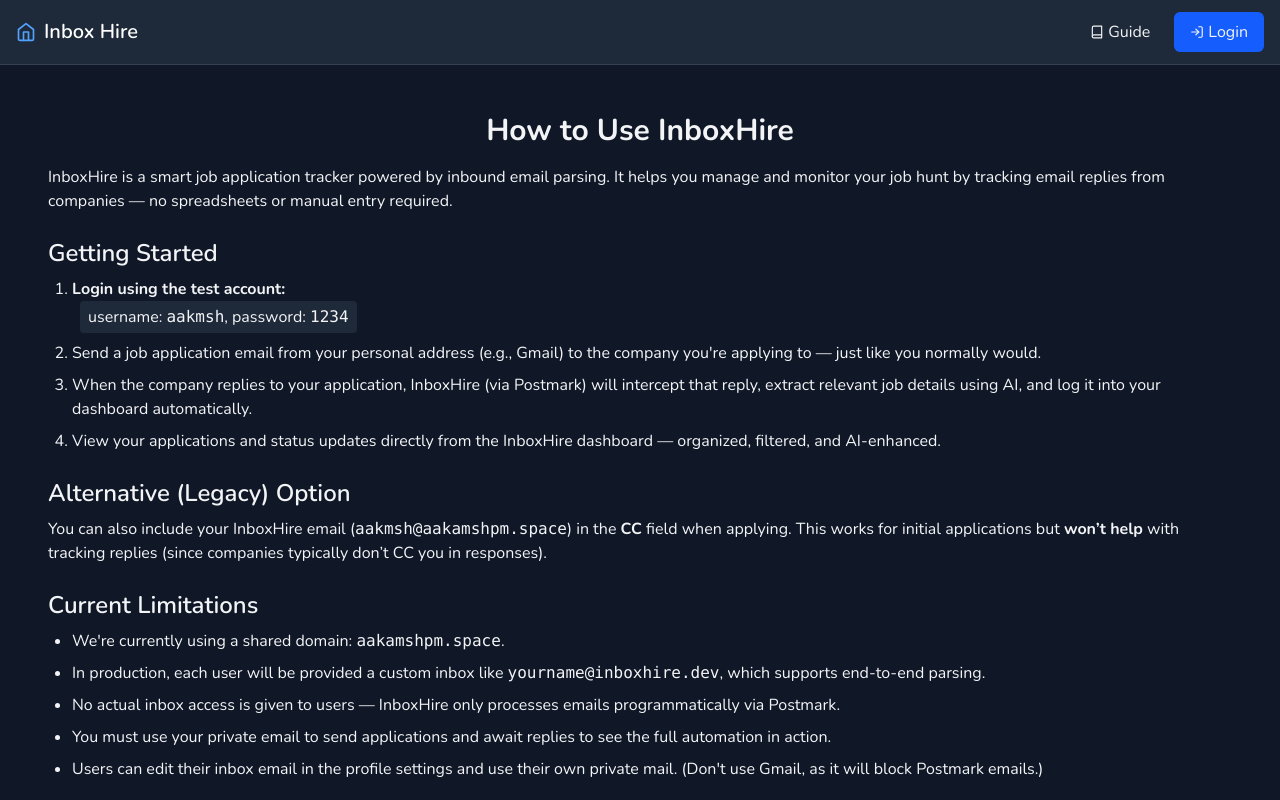
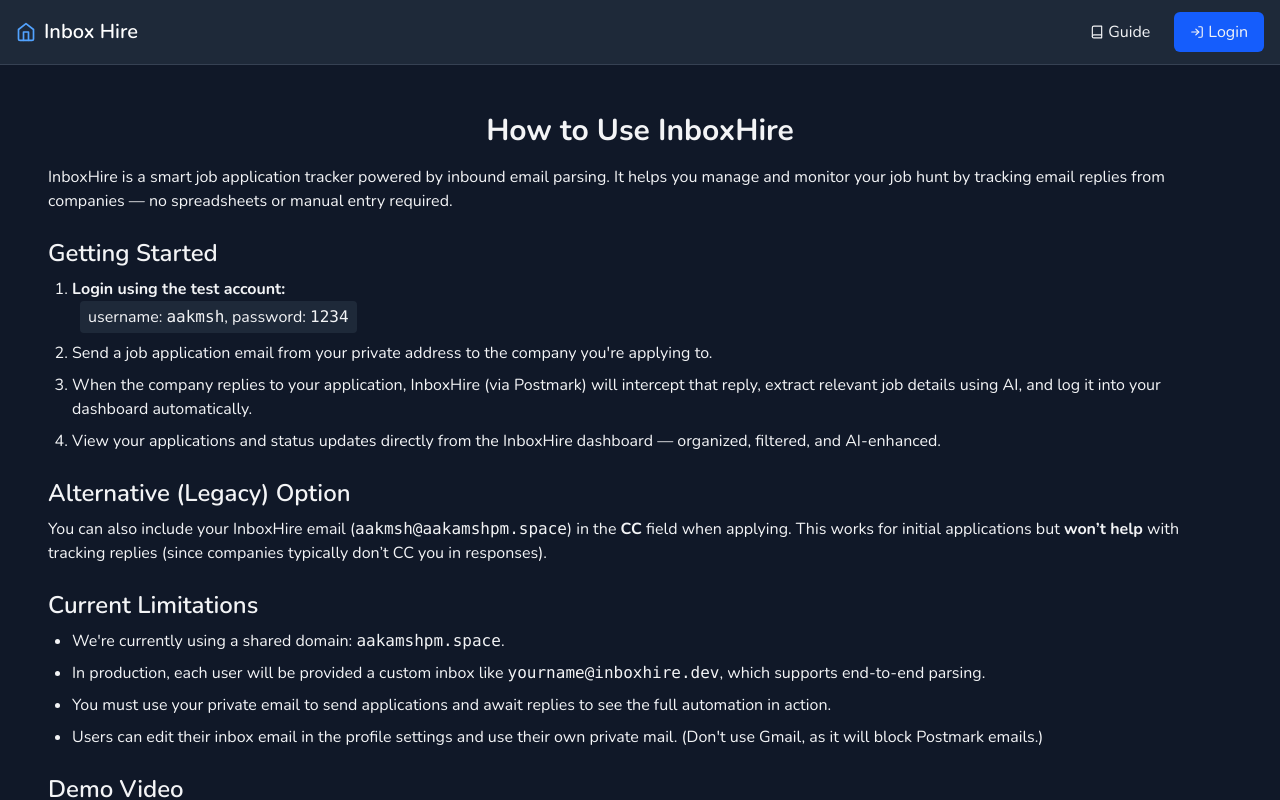
Before and after one commit to aakamshpm/inbox-hire, a React (Vite) app in the folder client/: page /guide in a window 1280 px wide. Shown: the top 800 px of the page. Built offline with nearby package versions, Linux system fonts and the light colour scheme; no server answers.

Commit message:
updates: changed guide's

```diff
--- a/client/src/pages/Guide.tsx
+++ b/client/src/pages/Guide.tsx
@@ -23,8 +23,8 @@
           </span>
         </li>
         <li>
-          Send a job application email from your personal address (e.g., Gmail)
-          to the company you're applying to — just like you normally would.
+          Send a job application email from your private address to the company
+          you're applying to.
         </li>
         <li>
           When the company replies to your application, InboxHire (via Postmark)
@@ -57,10 +57,6 @@
           In production, each user will be provided a custom inbox like{" "}
           <code>yourname@inboxhire.dev</code>, which supports end-to-end
           parsing.
-        </li>
-        <li>
-          No actual inbox access is given to users — InboxHire only processes
-          emails programmatically via Postmark.
         </li>
         <li>
           You must use your private email to send applications and await replies
```
